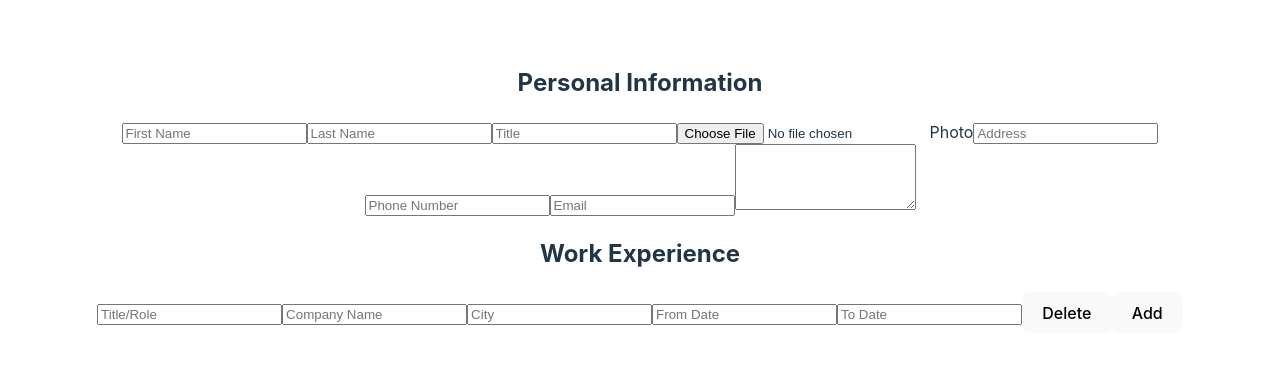
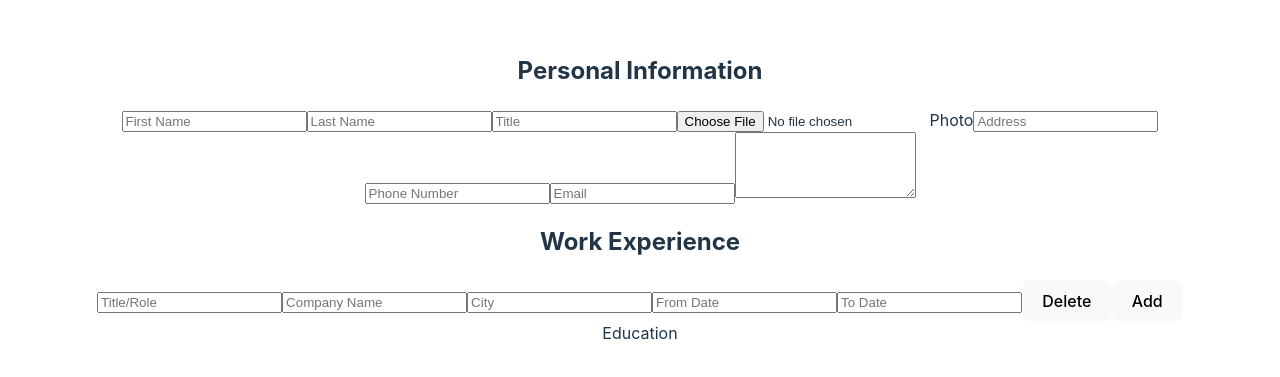
Before and after one commit to manny53365/cv-application, a React app: page / in a window 1280 px wide. Shown: the part 211-588 px from the top of the page. Built offline with nearby package versions, Linux system fonts and the light colour scheme; the HTML template or start-up script is replaced by a standard one.

Commit message:
added boilerplate starter code;

```diff
--- a/src/App.jsx
+++ b/src/App.jsx
@@ -2,6 +2,7 @@
 import PersonalInfo from './components/PersonalInfo';
 import './App.css'
 import WorkExperience from './components/WorkExperience';
+import Education from './components/Education';
 
 function App() {
 
@@ -9,6 +10,7 @@ function App() {
     <>
       <PersonalInfo />
       <WorkExperience />
+      <Education />
     </>
   )
 }
--- /dev/null
+++ b/src/components/Education.jsx
@@ -0,0 +1,9 @@
+import { useState } from 'react'
+
+export default function Education() {
+  return (
+    <div>
+        Education
+    </div>
+  )
+}
```
